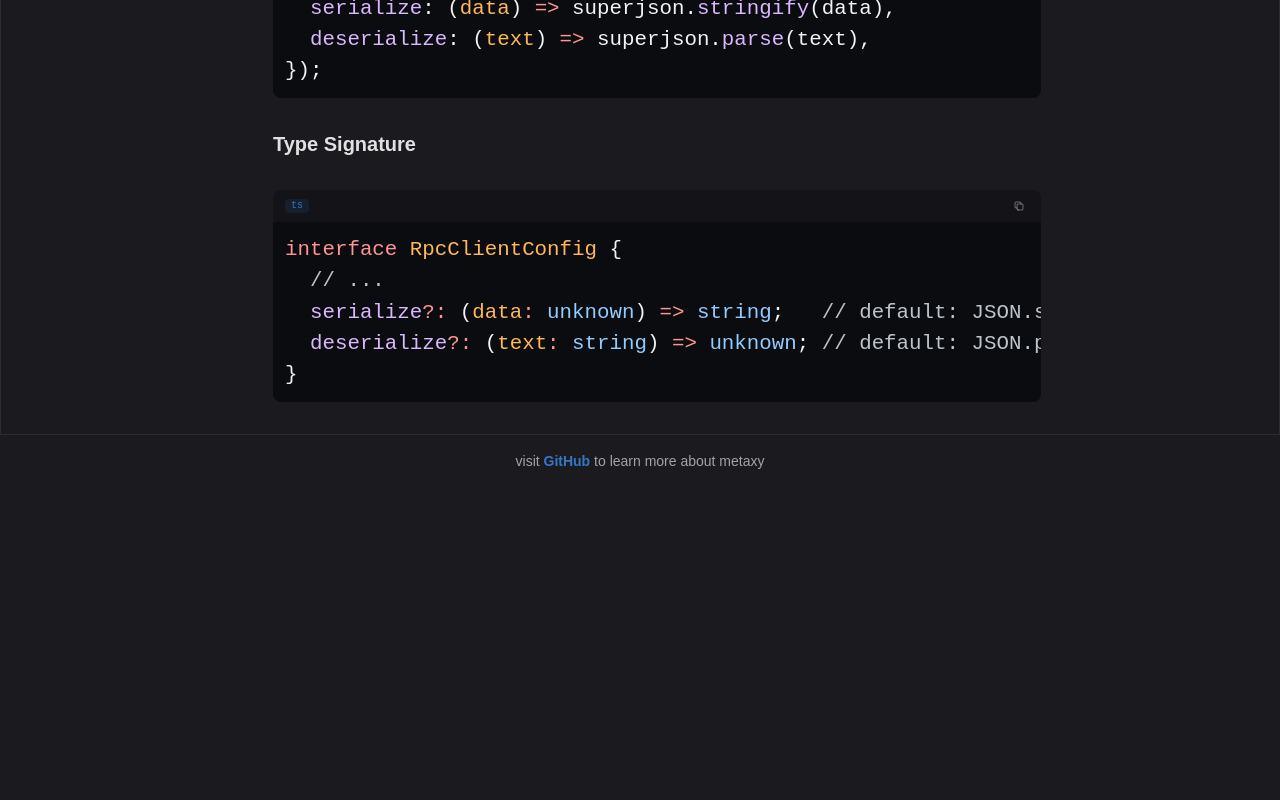
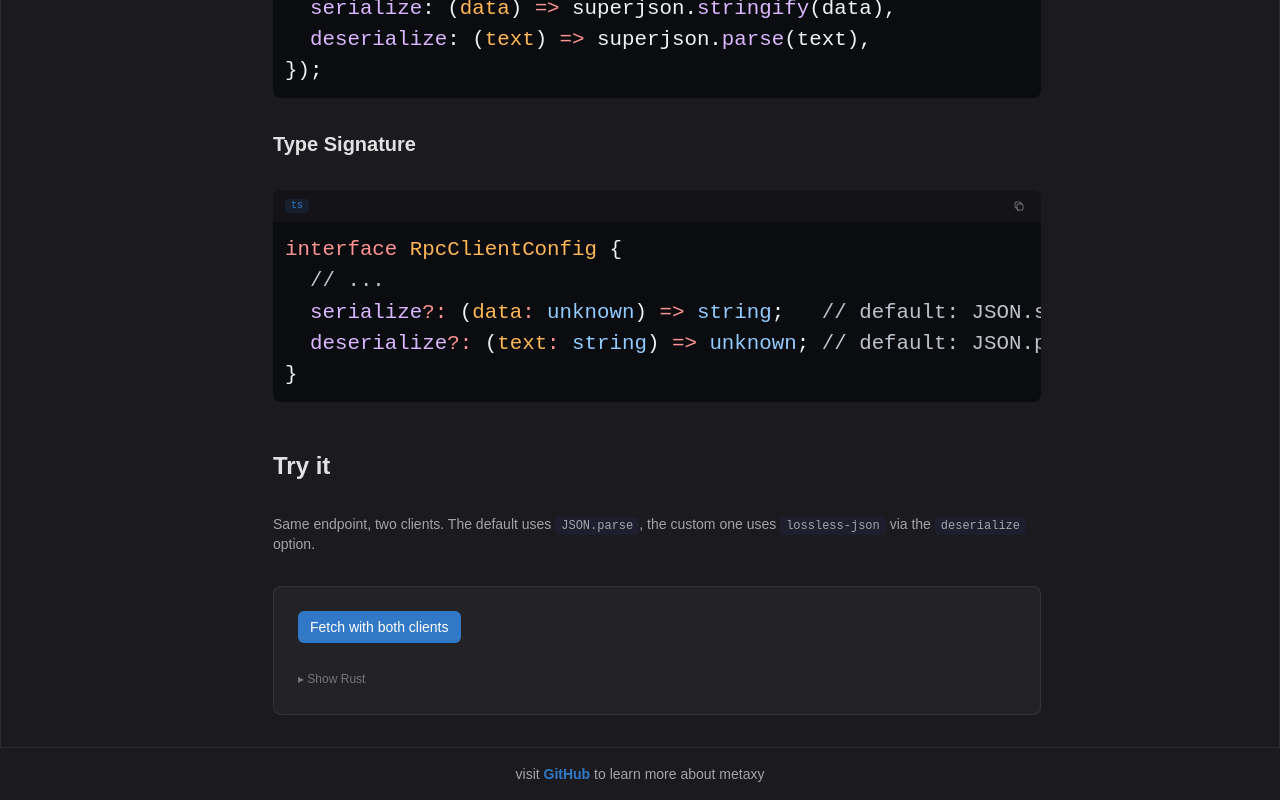
Before and after one commit to misha-mad/vercel-rpc, a SvelteKit app in the folder demo/: page /docs/client/serialization in a window 1280 px wide. Shown: the part 811-1611 px from the top of the page. Before the commit the page ends 1298 px from the top, so only its background shows below. Built offline with nearby package versions, Linux system fonts and the light colour scheme.

Commit message:
feat(metaxy): add interactive serialization demo with lossless-json

```diff
--- a/demo/src/routes/docs/client/serialization/+page.server.ts
+++ b/demo/src/routes/docs/client/serialization/+page.server.ts
@@ -1,7 +1,7 @@
 import { highlightCode } from '$lib/highlight.server';
 import type { PageServerLoad } from './$types';
 
-const codeBlocks: Record<string, { code: string; lang: 'typescript' }> = {
+const codeBlocks: Record<string, { code: string; lang: 'typescript' | 'rust' }> = {
 	defaultSerialization: {
 		lang: 'typescript',
 		code: `// Default: JSON.stringify / JSON.parse
@@ -27,6 +27,26 @@
   serialize?: (data: unknown) => string;   // default: JSON.stringify
   deserialize?: (text: string) => unknown; // default: JSON.parse
 }`
+	},
+	bigintDemoRust: {
+		lang: 'rust',
+		code: `#[derive(Serialize)]
+pub struct BigIntDemoValue {
+    pub label: String,
+    pub exact: String,
+    pub as_number: u64,
+}
+
+#[rpc_query]
+async fn bigint_demo() -> BigIntDemoResponse {
+    let cases: &[(&str, u64)] = &[
+        ("small (42)", 42),
+        ("MAX_SAFE_INTEGER", 9_007_199_254_740_991),
+        ("MAX_SAFE + 2", 9_007_199_254_740_993),
+        ("u64::MAX", u64::MAX),
+    ];
+    // ...
+}`
 	}
 };
 
--- a/demo/src/routes/docs/client/serialization/+page.svelte
+++ b/demo/src/routes/docs/client/serialization/+page.svelte
@@ -1,7 +1,35 @@
 <script lang="ts">
+	import { rpc } from '$lib/client';
+	import { type BigIntDemoResponse, type BigIntDemoValue, createRpcClient } from '$lib/rpc-client';
+	import { parse, parseNumberAndBigInt } from 'lossless-json';
 	import CodeBlock from '$lib/components/CodeBlock.svelte';
 
 	let { data } = $props();
+
+	const losslessRpc = createRpcClient({
+		baseUrl: '/api',
+		deserialize: (text) => parse(text, undefined, parseNumberAndBigInt)
+	});
+
+	let defaultResult: BigIntDemoResponse | undefined = $state();
+	let losslessResult: BigIntDemoValue[] | undefined = $state();
+	let loading = $state(false);
+
+	async function fetchDemo() {
+		loading = true;
+		try {
+			const [def, lossless] = await Promise.all([
+				rpc.query('bigint_demo'),
+				losslessRpc.query('bigint_demo')
+			]);
+			defaultResult = def;
+			losslessResult = lossless.values;
+		} finally {
+			loading = false;
+		}
+	}
+
+	let openCode = $state(false);
 </script>
 
 <svelte:head>
@@ -40,4 +68,70 @@
 
 	<h2 class="text-xl font-semibold">Type Signature</h2>
 	<CodeBlock html={data.highlighted['signature']} />
+
+	<!-- Try it -->
+	<h2 class="text-2xl font-bold mt-12">Try it</h2>
+	<p class="text-text-muted text-sm">
+		Same endpoint, two clients. The default uses <code class="bg-bg-code px-1.5 py-0.5 rounded text-xs font-mono">JSON.parse</code>,
+		the custom one uses <code class="bg-bg-code px-1.5 py-0.5 rounded text-xs font-mono">lossless-json</code>
+		via the <code class="bg-bg-code px-1.5 py-0.5 rounded text-xs font-mono">deserialize</code> option.
+	</p>
+
+	<div class="rounded-lg border border-border bg-bg-soft p-6">
+		<div class="flex items-center gap-3 mb-4">
+			<button
+				onclick={fetchDemo}
+				disabled={loading}
+				class="rounded-md bg-accent-ts px-3 py-1.5 text-sm font-medium text-white transition-opacity hover:opacity-85 disabled:opacity-50"
+				>Fetch with both clients</button
+			>
+			{#if loading}
+				<span class="text-sm text-text-muted">Loading...</span>
+			{/if}
+		</div>
+
+		{#if defaultResult && losslessResult}
+			<div class="overflow-x-auto rounded-md border border-border">
+				<table class="w-full text-xs font-mono">
+					<thead class="bg-bg-code text-text-faint">
+						<tr>
+							<th class="px-3 py-2 text-left">Label</th>
+							<th class="px-3 py-2 text-left">Server (exact)</th>
+							<th class="px-3 py-2 text-left">JSON.parse</th>
+							<th class="px-3 py-2 text-left">typeof</th>
+							<th class="px-3 py-2 text-left">lossless-json</th>
+							<th class="px-3 py-2 text-left">typeof</th>
+						</tr>
+					</thead>
+					<tbody>
+						{#each defaultResult.values as row, i (i)}
+							{@const losslessVal = losslessResult[i]?.as_number}
+							{@const defaultLost = String(row.as_number) !== row.exact}
+							{@const losslessLost = String(losslessVal) !== row.exact}
+							<tr class="border-t border-border/50">
+								<td class="px-3 py-2 text-text-muted">{row.label}</td>
+								<td class="px-3 py-2 text-accent-rust">{row.exact}</td>
+								<td class="px-3 py-2" class:text-red-400={defaultLost} class:text-green-400={!defaultLost}>{row.as_number}</td>
+								<td class="px-3 py-2 text-text-faint">{typeof row.as_number}</td>
+								<td class="px-3 py-2" class:text-red-400={losslessLost} class:text-green-400={!losslessLost}>{String(losslessVal)}</td>
+								<td class="px-3 py-2 text-text-faint">{typeof losslessVal}</td>
+							</tr>
+						{/each}
+					</tbody>
+				</table>
+			</div>
+		{/if}
+
+		<button
+			class="mt-3 text-xs text-text-faint hover:text-text-muted transition-colors"
+			onclick={() => (openCode = !openCode)}
+		>
+			{openCode ? '▾ Hide' : '▸ Show'} Rust
+		</button>
+		{#if openCode}
+			<div class="mt-3">
+				<CodeBlock html={data.highlighted['bigintDemoRust']} />
+			</div>
+		{/if}
+	</div>
 </div>
```
